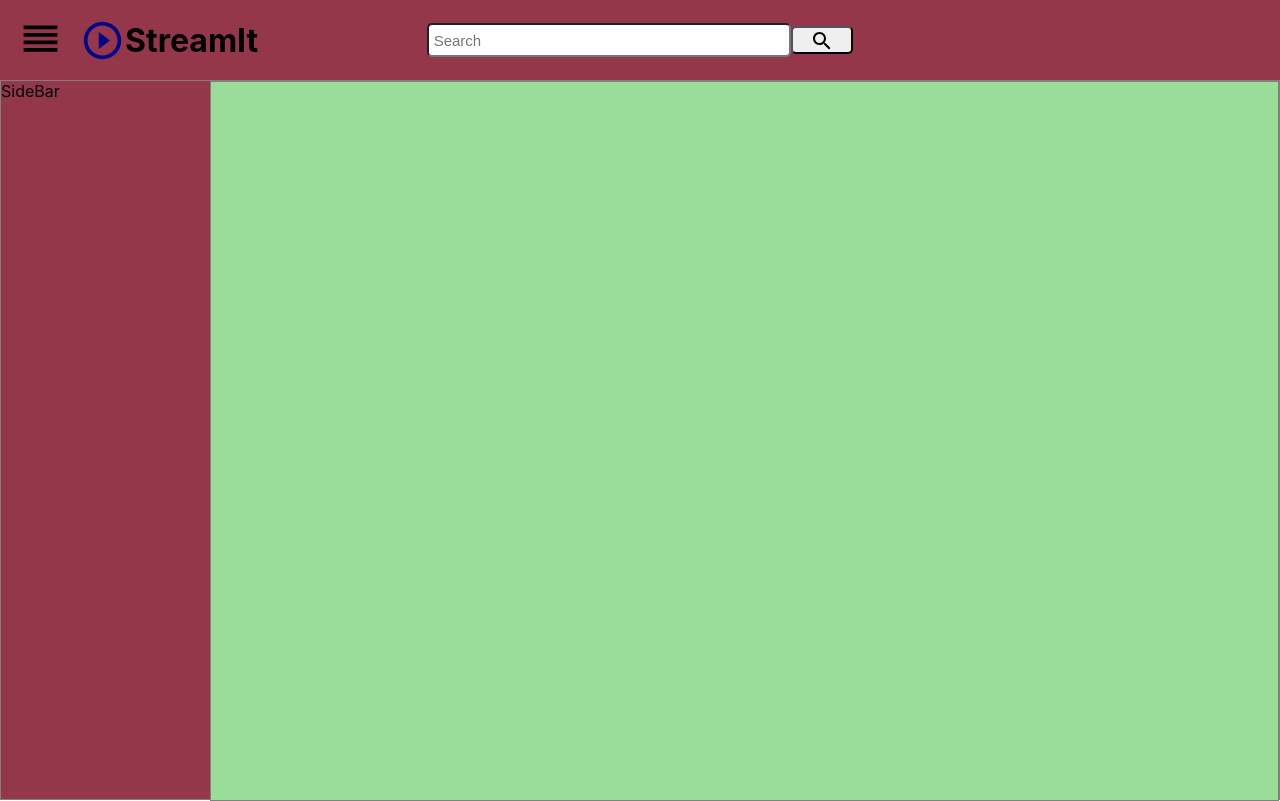
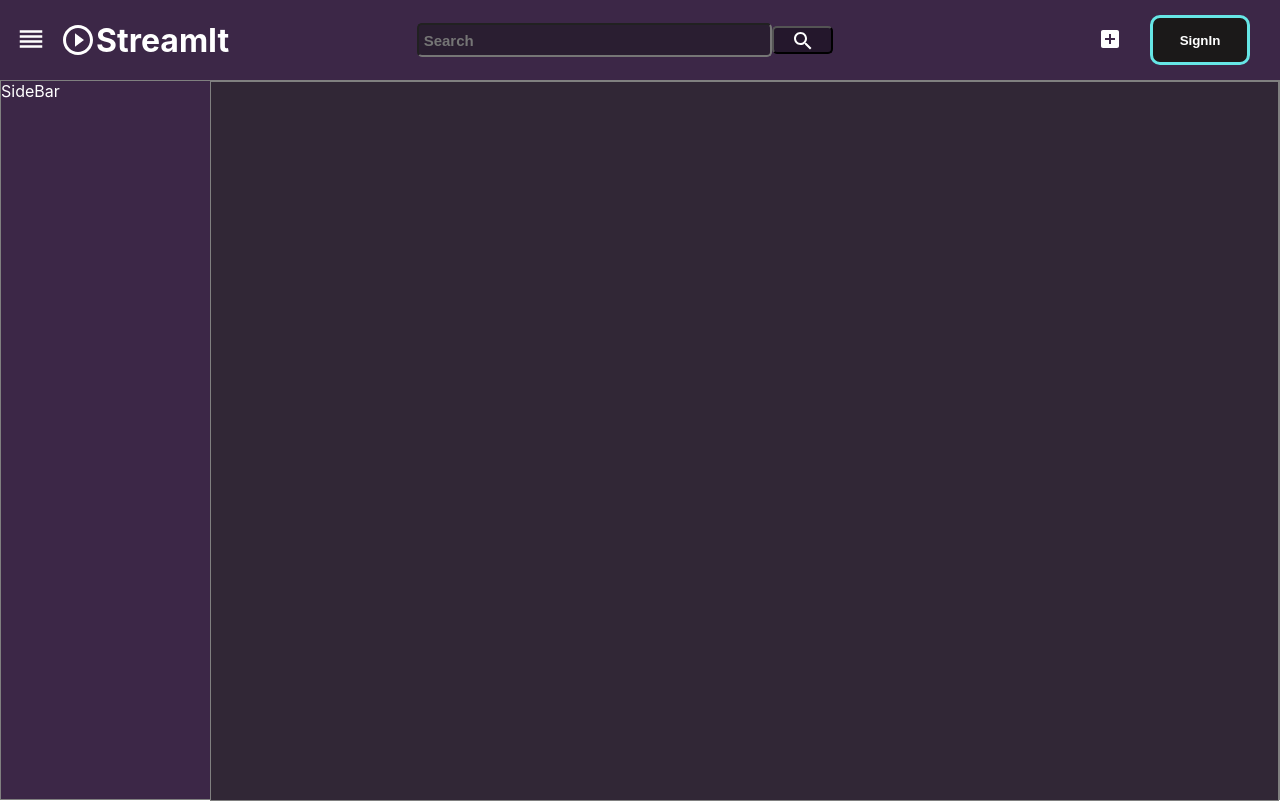
Before and after one commit to creatorpiyush/video_platform_client, a React (Create React App) app: page / in a window 1280 px wide. Built offline with nearby package versions, Linux system fonts and the light colour scheme.

Commit message:
navbar done

```diff
--- a/src/App.tsx
+++ b/src/App.tsx
@@ -2,12 +2,14 @@ import React from "react";
 import "./App.css";
 import { BrowserRouter as Router, Switch, Route } from "react-router-dom";
 import MainPage from "./Pages/MainPage/MainPage";
+import SignInPage from "./Pages/SigninPage/SignInPage";
 
 function App() {
   return (
     <Router>
       <Switch>
         <Route path="/" exact render={() => <MainPage />} />
+        <Route path="/signin" exact render={() => <SignInPage />} />
       </Switch>
     </Router>
   );
--- a/src/Components/Navbar/NavBar.css
+++ b/src/Components/Navbar/NavBar.css
@@ -10,6 +10,28 @@
     display: flex;
     justify-content: left;
     align-items: center;
+}
+
+.NavbarContainer .left #icon {
+    font-size: 2.25em;
+}
+
+.NavbarContainer .left #sidebarToggle {
+    border: none;
+    background-color: transparent;
+    width: 40px;
+    border-radius: 40%;
+    margin: 10px;
+}
+
+.NavbarContainer .left #sidebarToggle:hover {
+    cursor: pointer;
+    background-color: rgba(82, 216, 216, 0.548);
+}
+
+.NavbarContainer .left #sidebarToggle:focus {
+    outline: none;
+    background-color: rgba(8, 145, 145, 0.548);
 }
 
 .NavbarContainer .center {
@@ -25,13 +47,25 @@
     height: 35%;
     border-radius: 5px;
     font-size: 15px;
-    padding-left: 5px
+    padding-left: 5px;
+    background-color: rgb(42, 30, 49);
+    color: white;
+    font-weight: 700;
+}
+
+.NavbarContainer .center #searchBar:hover {
+    border-color: aqua;
 }
 
 .NavbarContainer .center #searchButton {
     width: 15%;
+    background-color: rgb(36, 23, 44);
     height: 35%;
     border-radius: 5px;
+}
+
+.NavbarContainer .center #searchButton:hover {
+    cursor: pointer;
 }
 
 .NavbarContainer .center #searchButton:focus {
@@ -40,25 +74,56 @@
 
 .NavbarContainer .right {
     flex: 33%;
+    display: flex;
+    align-items: center;
+    justify-content: flex-end;
+    padding-right: 30px;
 }
 
-.NavbarContainer .left #icon {
-    font-size: 45px;
+.NavbarContainer .right #createVideo {
+    margin: 10px;
+    width: 60px;
+    border: none;
+    background-color: transparent;
 }
 
-.NavbarContainer .left #sidebarToggle {
-    border: none;
-    background-color: transparent;
-    width: 60px;
-    border-radius: 40%;
-    margin: 10px;
-}
-
-.NavbarContainer .left #sidebarToggle:hover {
+.NavbarContainer .right #createVideo:hover {
     cursor: pointer;
 }
 
-.NavbarContainer .left #sidebarToggle:focus {
+.NavbarContainer .right #createVideo:focus {
     outline: none;
-    background-color: lightgray;
 }
+
+.NavbarContainer .right #profilePic {
+    margin: 10px;
+    border: none;
+    background-color: black;
+    width: 40px;
+    height: 40px;
+    border-radius: 50%;
+}
+
+.NavbarContainer .right #profilePic:focus {
+    outline: none;
+}
+
+.NavbarContainer .right #SignInButton {
+    width: 100px;
+    height: 50px;
+    font-weight: 700;
+    background-color: rgb(27, 25, 25);
+    border: 3px solid rgb(102, 230, 230);
+    border-radius: 10px;
+    outline: none;
+}
+
+.NavbarContainer .right #SignInButton:hover {
+    cursor: pointer;
+}
+
+.NavbarContainer .right #SignInButton:active {
+    border: 3px solid rgb(151, 120, 62);
+    background-color: rgb(177, 172, 172);
+    outline: none;
+}
--- a/src/Components/Navbar/NavBar.tsx
+++ b/src/Components/Navbar/NavBar.tsx
@@ -1,10 +1,13 @@
-import React from "react";
+import React, { useState } from "react";
 import "./NavBar.css";
 import PlayCircleOutlineIcon from "@material-ui/icons/PlayCircleOutline";
 import ReorderIcon from "@material-ui/icons/Reorder";
 import SearchIcon from "@material-ui/icons/Search";
+import AddBoxIcon from "@material-ui/icons/AddBox";
 
 export default function NavBar() {
+  const [loggedIn, SetLogIn] = useState(false);
+
   return (
     <>
       <div className="NavbarContainer">
@@ -12,7 +15,7 @@ export default function NavBar() {
           <button id="sidebarToggle">
             <ReorderIcon id="icon" />
           </button>
-          <PlayCircleOutlineIcon id="icon" style={{ color: "darkblue" }} />
+          <PlayCircleOutlineIcon id="icon" />
           <h1>StreamIt</h1>
         </div>
         <div className="center">
@@ -21,7 +24,17 @@ export default function NavBar() {
             <SearchIcon />
           </button>
         </div>
-        <div className="right"></div>
+        <div className="right">
+          <button id="createVideo">
+            <AddBoxIcon id="icon" />
+          </button>
+
+          {loggedIn ? (
+            <button id="profilePic"></button>
+          ) : (
+            <button id="SignInButton">SignIn</button>
+          )}
+        </div>
       </div>
     </>
   );
--- a/src/Pages/MainPage/MainPage.css
+++ b/src/Pages/MainPage/MainPage.css
@@ -1,7 +1,11 @@
+* {
+    color: #fff;
+}
+
 .MainPage {
     width: 100%;
     height: 100vh;
-    background: blue;
+    background: rgb(60, 39, 71);
 
     display: flex;
     flex-direction: column;
@@ -10,13 +14,13 @@
 .top {
     width: 100%;
     height: 80px;
-    background-color: rgb(148, 55, 74);
+    background-color: rgb(60, 39, 71);
 }
 
 .center {
-    width: 100%-0.1em;
+    width: 100%-0.05em;
     height: 100%;
-    background-color: rgb(148, 55, 74);
+    background-color: rgb(60, 39, 71);
 
     border: 0.1em solid gray;
 
@@ -28,8 +32,8 @@
 .VideoView {
     width: 100%;
     height: 100%;
-    background-color: rgb(153, 221, 153);
+    background-color: rgb(49, 39, 54);
 
-    border: 1px solid gray;
+    border: 0.05em solid gray;
 
 }
--- /dev/null
+++ b/src/Pages/SigninPage/SignInPage.css
@@ -0,0 +1,14 @@
+.SignInPage {
+    width: 100vw;
+    height: 100vh;
+    display: flex;
+    justify-content: center;
+    align-items: center;
+}
+
+.SignInPage .Container {
+    border: 2px solid gray;
+    box-shadow: -5px 5px darkgray;
+    width: 600px;
+    height: 500px;
+}
--- /dev/null
+++ b/src/Pages/SigninPage/SignInPage.tsx
@@ -0,0 +1,10 @@
+import React from "react";
+import "./SignInPage.css";
+
+export default function SignInPage() {
+  return (
+    <div className="SignInPage">
+      <div className="Container"></div>
+    </div>
+  );
+}
```
